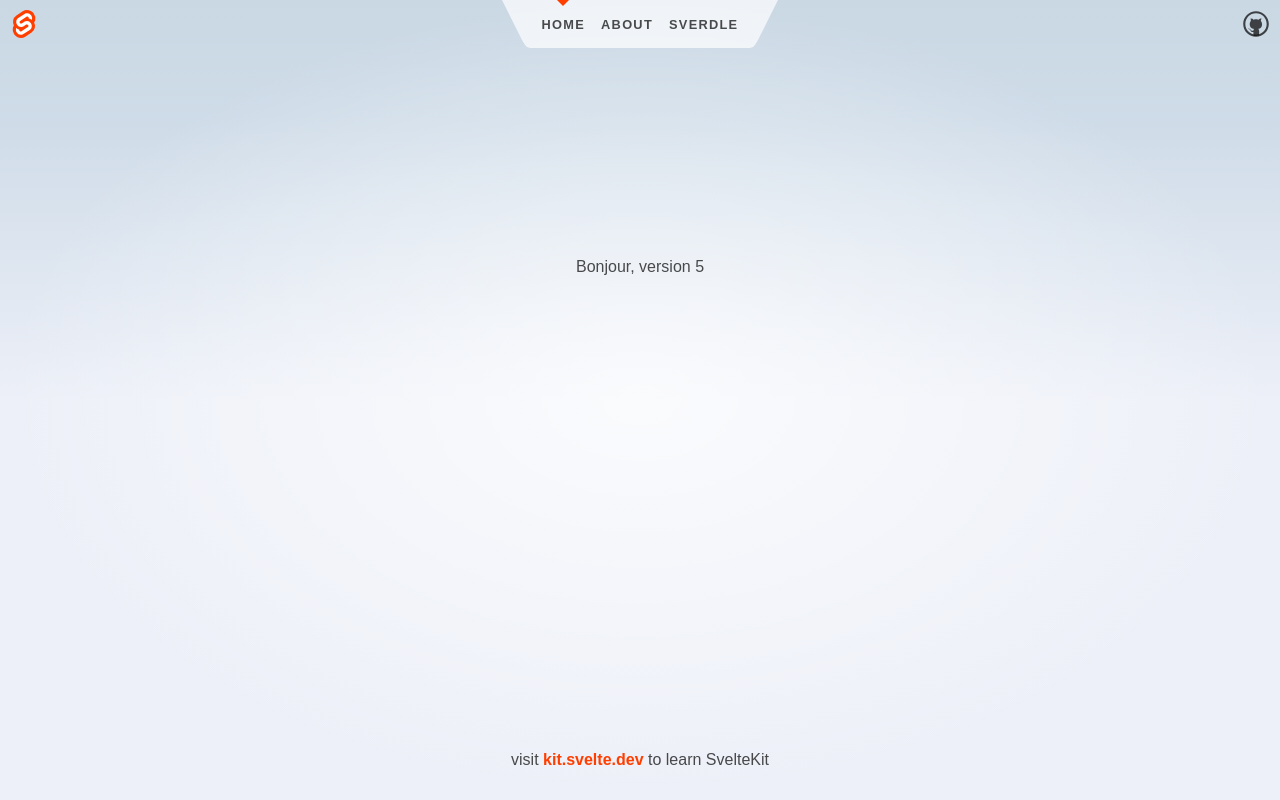
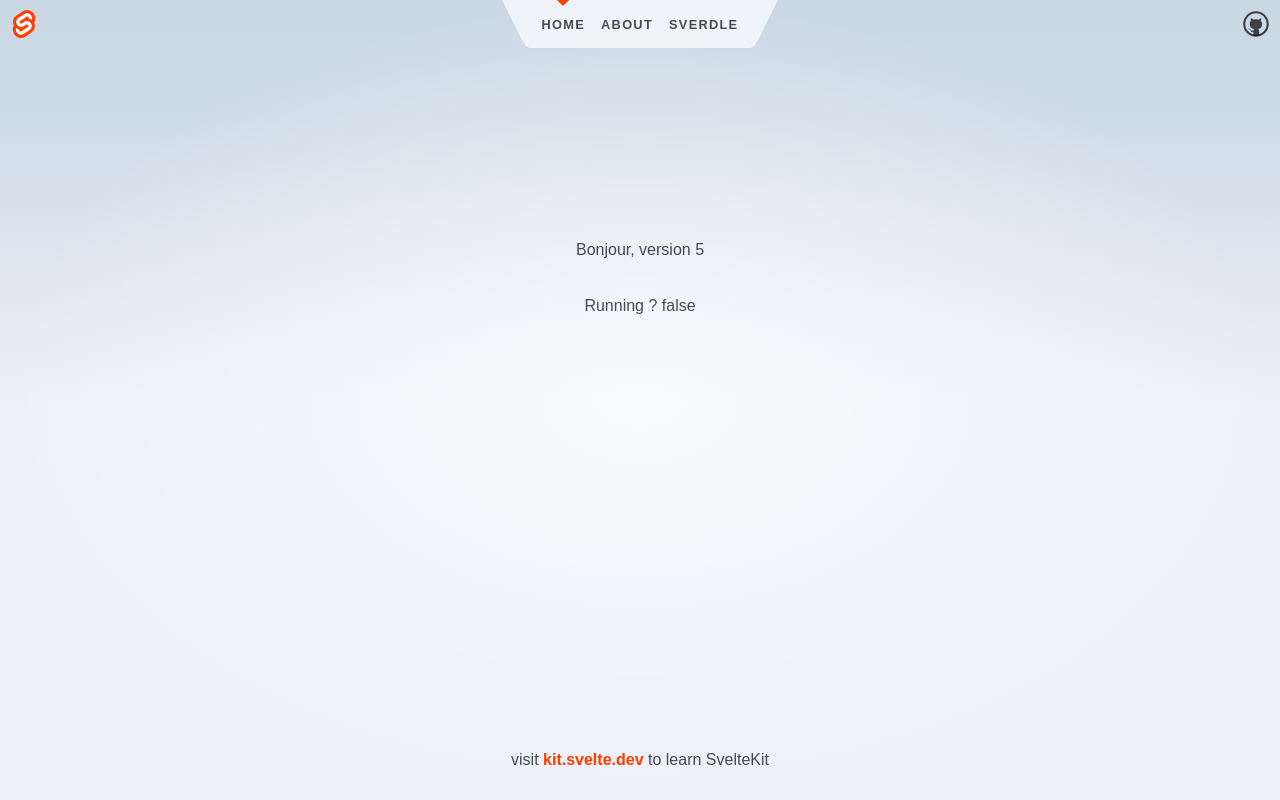
Before and after one commit to anotheropensourcefan/sveltekit-is-amazing, a SvelteKit app: page / in a window 1280 px wide. Built offline with nearby package versions, Linux system fonts and the light colour scheme.

Commit message:
Update +page.svelte

```diff
--- a/src/routes/+page.svelte
+++ b/src/routes/+page.svelte
@@ -259,6 +259,7 @@ function handleClick() {
 
 <section>
 	<p> Bonjour, version 5 </p>
+	<p> Running ? {running} </p>
 </section>
 
 <style>
```
